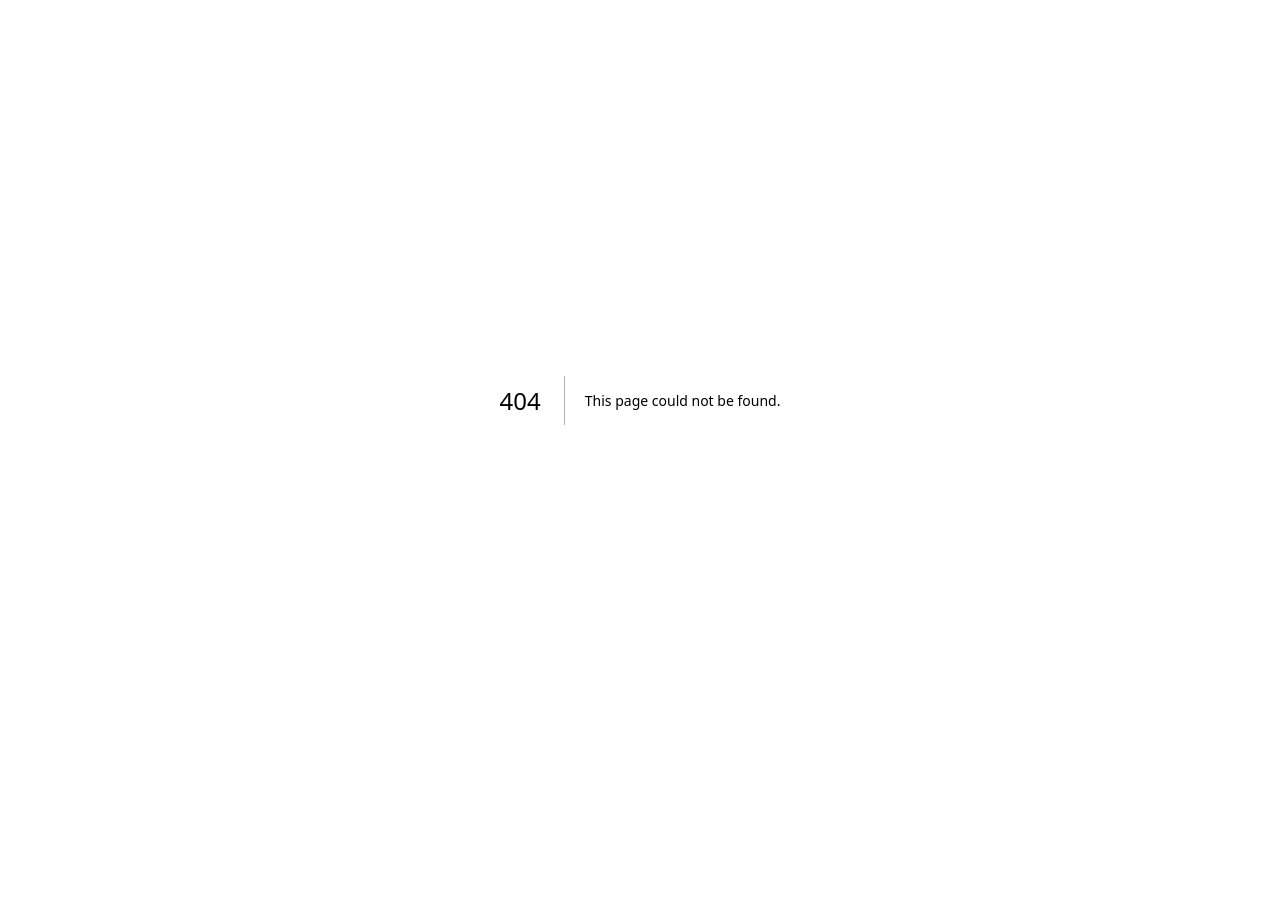
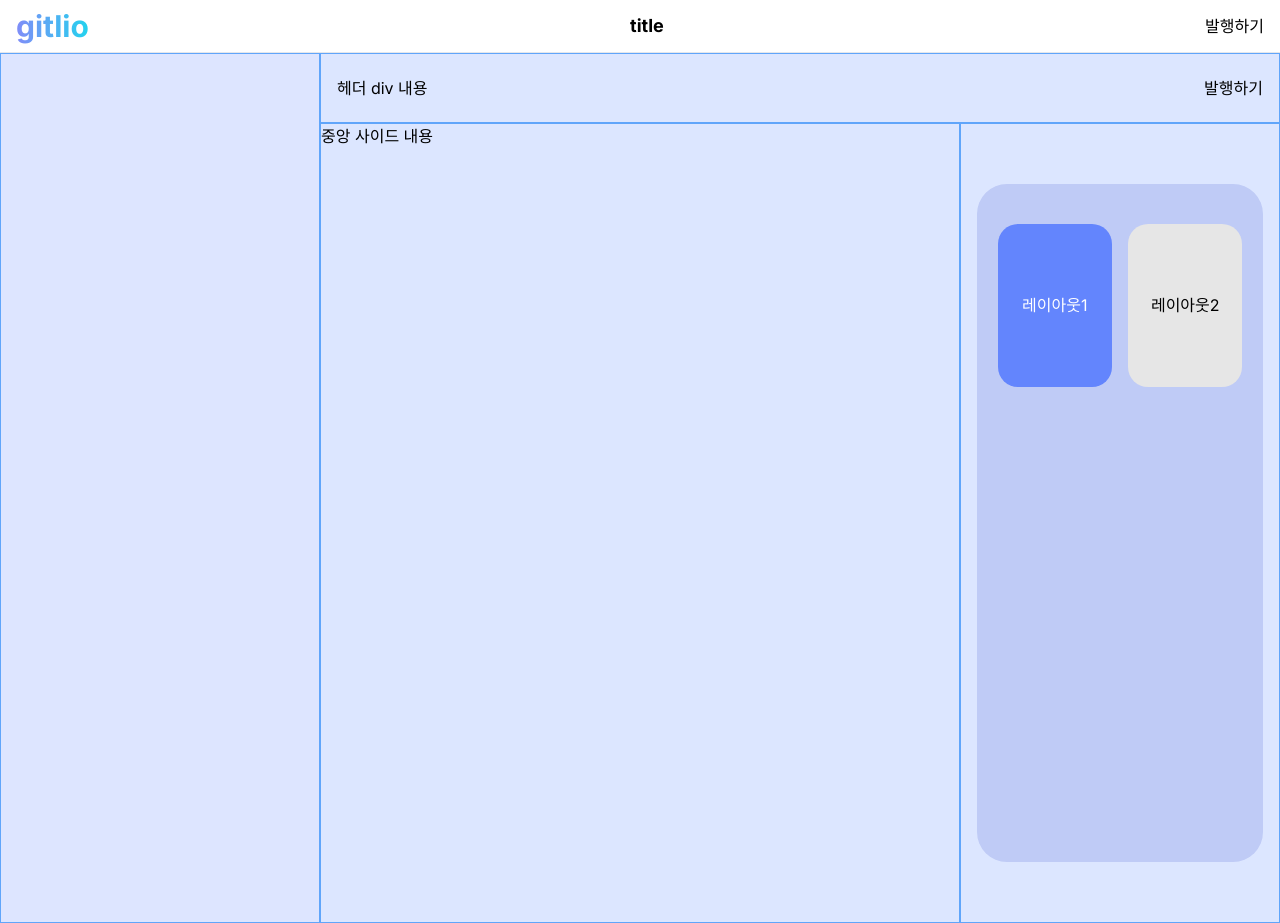
Before and after one commit to TU-GitLio/frontend, a Next.js app in the folder gitlio/: page /introduction in a window 1280 px wide. Before the commit this address had no page. Before the commit the page ends 800 px from the top, so only its background shows below. Built offline with nearby package versions, Linux system fonts and the light colour scheme.

Commit message:
feat: introduction 초기 페이지 세팅

```diff
--- /dev/null
+++ b/gitlio/app/(edit)/introduction/page.tsx
@@ -0,0 +1,31 @@
+import PublishBtn from "@/components/PublishBtn";
+
+export default function IntroductionPage() {
+  return (
+    <>
+      <div className="w-full h-full grid bg-[#DDE5FF] grid-cols-4">
+        <div className="flex justify-center col-span-1 relative row-span-3 w-[100] h-full bg-[#DDE5FF] border border-blue-400"></div>
+
+        <div className="col-span-3 row-span-1 h-[70px] bg-[#DCE6FF] border border-blue-400 flex items-center justify-between px-4">
+          <p>헤더 div 내용</p>
+          <PublishBtn />
+        </div>
+
+        <div className="col-span-2 h-screen bg-[#DCE6FF] border border-blue-400">
+          <p>중앙 사이드 내용</p>
+        </div>
+
+        <div className="flex justify-center items-center col-span-1 h-screen bg-[#DCE6FF] border border-blue-400">
+          <div className="w-[90%] h-[85%] bg-[#BFCBF6] rounded-[30px] flex justify-center">
+            <div className="w-[40%] h-[24%] bg-[#6385FD] rounded-[20px] flex items-center text-center justify-center ml-0 mt-10 text-white">
+              레이아웃1
+            </div>
+            <div className="w-[40%] h-[24%] bg-[#E6E6E6] rounded-[20px] flex items-center text-center justify-center ml-4 mt-10 ">
+              레이아웃2
+            </div>
+          </div>
+        </div>
+      </div>
+    </>
+  );
+}
```
